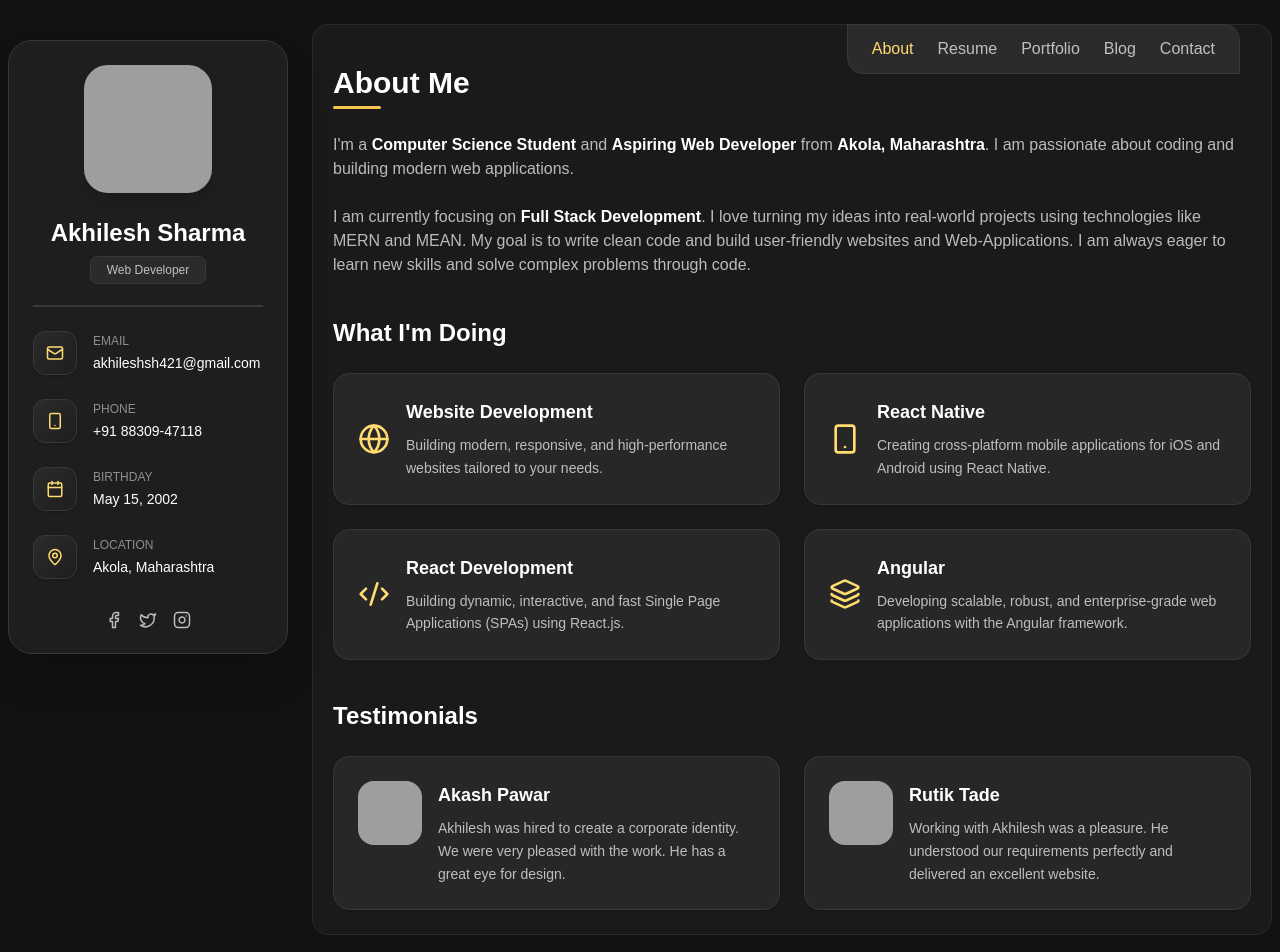
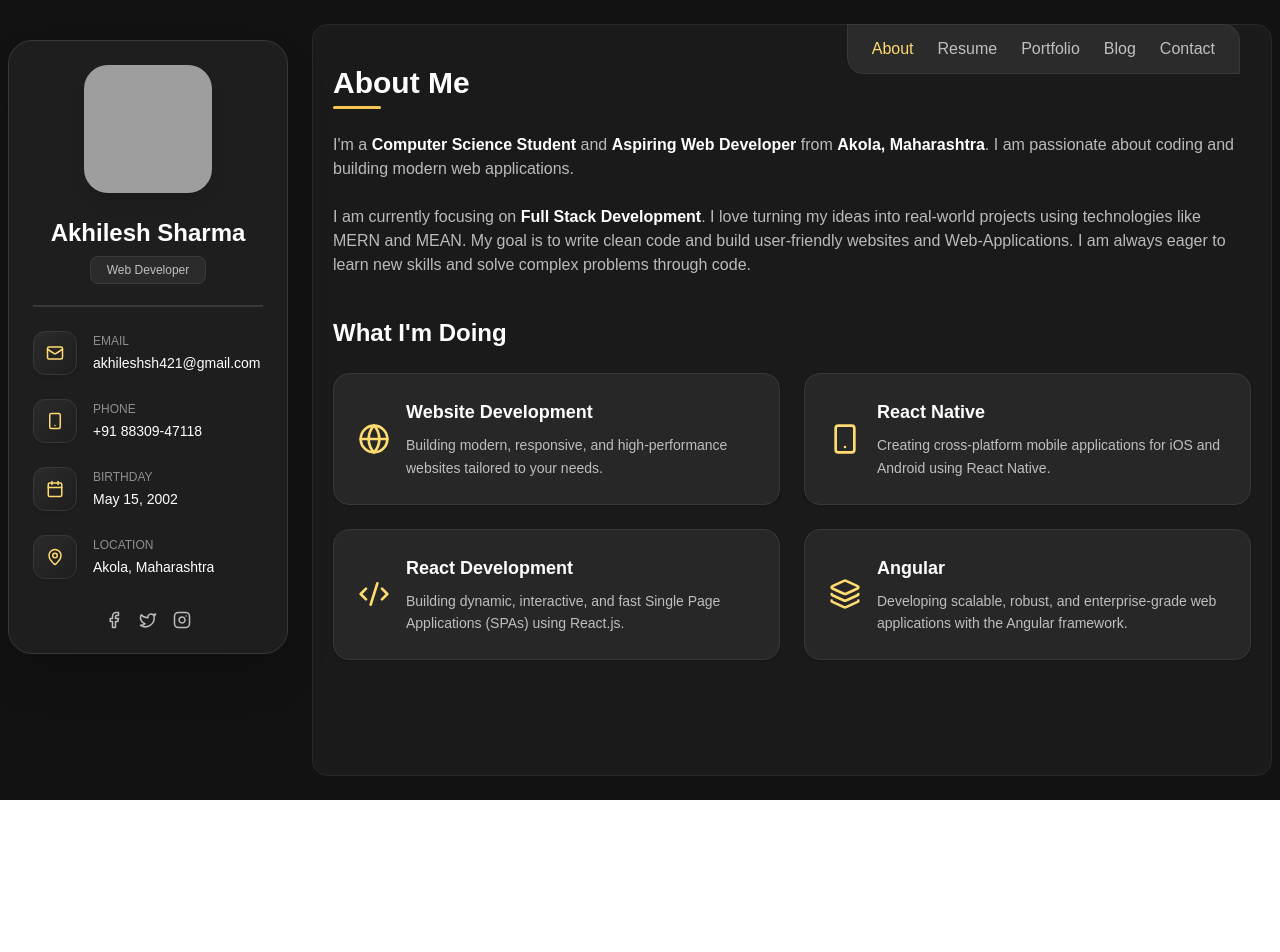
Before and after one commit to akhileshsharma12/portfolio-app, a Next.js app: page / in a window 1280 px wide. Shown: the top 952 px of the page. After the commit the page ends 800 px from the top, so only its background shows below. Built offline with nearby package versions, Linux system fonts and the light colour scheme; grey boxes are pictures that could not be loaded.

Commit message:
remove testimonial

```diff
--- a/app/components/sections/About.tsx
+++ b/app/components/sections/About.tsx
@@ -27,21 +27,6 @@ export default function About() {
         "Developing scalable, robust, and enterprise-grade web applications with the Angular framework.",
       icon: <Layers size={32} className="text-[#ffdb70]" />,
     },
-  ];
-
-  const testimonials = [
-    {
-      id: 1,
-      name: "Akash Pawar",
-      text: "Akhilesh was hired to create a corporate identity. We were very pleased with the work. He has a great eye for design.",
-      avatar: "/testimonial/avatar-1.png", // Replace with your image path
-    },
-    {
-      id: 2,
-      name: "Rutik Tade",
-      text: "Working with Akhilesh was a pleasure. He understood our requirements perfectly and delivered an excellent website.",
-      avatar: "/testimonial/avatar-2.png", // Replace with your image path
-    }
   ];
 
   return (
@@ -95,43 +80,6 @@ export default function About() {
         </div>
       </section>
 
-     <section className="mt-10">
-      <h3 className="text-2xl font-bold text-white mb-6">Testimonials</h3>
-
-      {/* Scrollable Container */}
-      <div className="grid grid-cols-1 md:grid-cols-2 gap-6  pb-6  scrollbar-gold">
-        {testimonials.map((item) => (
-          <div
-            key={item.id}
-            className=" bg-[#272727] border border-[#383838] p-6 rounded-2xl shadow-sm flex flex-col sm:flex-row gap-4 snap-center relative top-0"
-          >
-            {/* Avatar */}
-            <div className="shrink-0">
-              <div className="w-16 h-16 rounded-2xl bg-[#383838] overflow-hidden relative">
-                <Image
-                  src={item.avatar}
-                  alt={item.name}
-                  fill
-                  className="object-cover"
-                />
-              </div>
-            </div>
-
-            {/* Content */}
-            <div className="flex-1">
-              <h4 className="text-lg font-bold text-white">{item.name}</h4>
-              {/* <p className="text-xs text-[#ffdb70] mb-2">{item.role}</p> */}
-              <p className="text-white/70 text-sm leading-relaxed mt-2">
-                {item.text}
-              </p>
-            </div>
-          </div>
-        ))}
-      </div>
-
-      {/* Custom Scrollbar Styles */}
-
-    </section>
     </>
   );
 }
```
